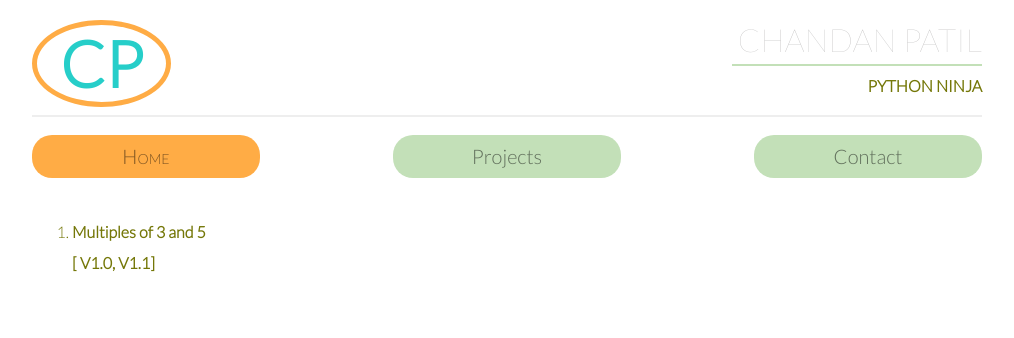
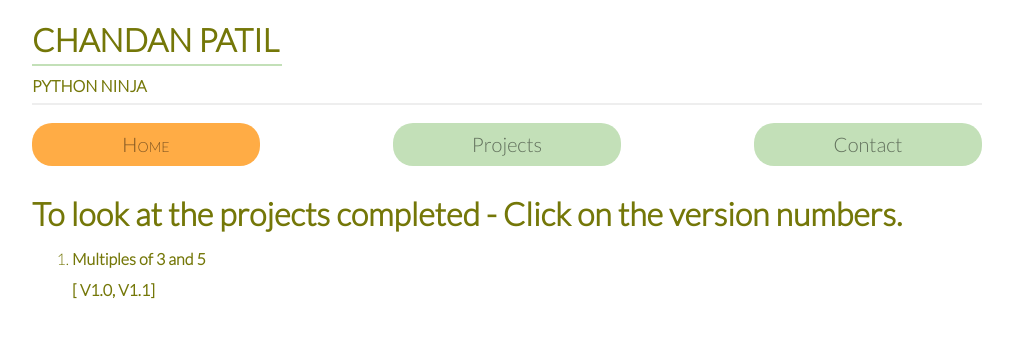
Before and after one commit to chans28/chans28.github.io, a plain HTML site: page index.html in a window 1280 px wide. Shown: the whole page, without its empty margins (133-1147 px from the left). Drawn offline with Linux system fonts and the light colour scheme.

Commit message:
Header Change
Title

```diff
--- a/css/main.css
+++ b/css/main.css
@@ -65,8 +65,8 @@ img {
 
 .header-rule {
 	width: 250px;
-	text-align: right;
-	margin-right: 0;
+	text-align: left;
+	margin-left: 0;
 	margin-top: 5px;
 	margin-bottom: 10px;
 	background-color: rgba(93, 171, 63, 0.37);
--- a/index.html
+++ b/index.html
@@ -14,14 +14,12 @@
 	<main class="container">
 		<!--Header Section-->
 		<header class="header-container">
-			<div class="header-logo">
-				<h2>CP</h2>
-			</div>
+
 			<div class="header-title">
-				<h1 class="text-thin text-right text-uppercase">Chandan Patil
+				<h1 class="text-uppercase">Chandan Patil
 				</h1>
 				<hr class="header-rule">
-				<h4 class="text-right text-uppercase sub-header">Python Ninja</h4>
+				<h4 class="text-uppercase sub-header">Python Ninja</h4>
 			</div>
 		</header>
 		<hr>
@@ -32,6 +30,7 @@
 		</nav>
 		<!--Main Section - Latest Updates/Projects-->
 		<div>
+			<div><h1>To look at the projects completed - Click on the version numbers.</h1></div>
 			<ol>
 				<li><h4>Multiples of 3 and 5</h4></li>
 				<p>
```
Also changed, not shown: 1 other file.
